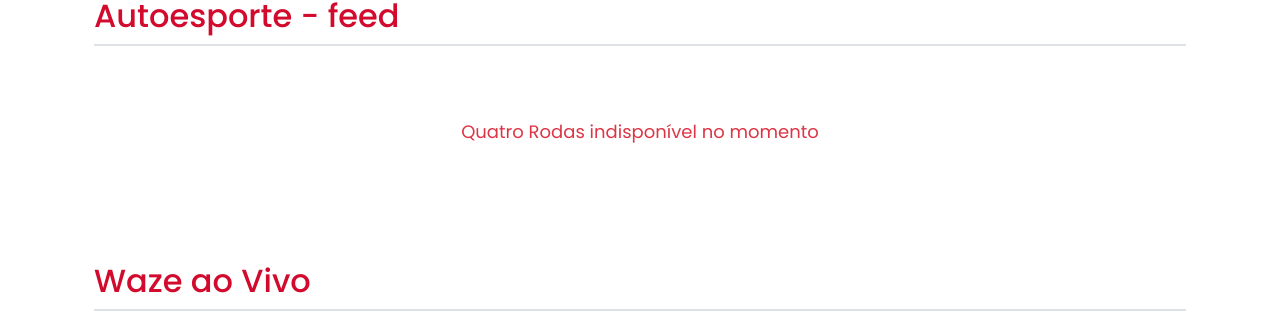
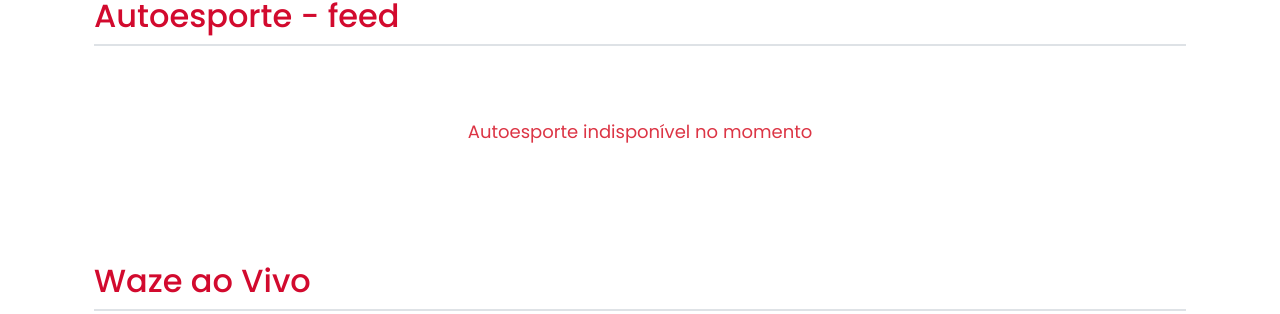
Before and after one commit to Sergio-Damm/transitoaovivo, a Jekyll site: the page built from index.html, in a window 1280 px wide and 1400 px high, scrolled down 1016 px. Shown: the part 141-455 px from the top of the window. Built offline with Jekyll 4.4.1, drawn with Linux system fonts in a browser that asks for light colours; comment, search, counter and statistics services are not loaded; some of the changed text lies outside the part shown.

Commit message:
Correction for miniatures feed motor 1

```diff
--- a/index.html
+++ b/index.html
@@ -131,14 +131,14 @@
     <div class="container">
         <div class="row">
             <div class="col-12 mx-auto">
-                <a class="link-interno" href="https://feed-transito.sergiodamm1.workers.dev/quatrorodas" target="_blank" rel="noopener noreferrer">
+                <a class="link-interno" href="https://feed-transito.sergiodamm1.workers.dev/autoesporte" target="_blank" rel="noopener noreferrer">
                     <h2 class="fs-2 text-cerise border-bottom border-2 pb-2 mb-4">Autoesporte - feed</h2>
                 </a>
-                <div id="loading5" class="text-center py-4 text-muted">
+                <div id="loading1" class="text-center py-4 text-muted">
                     <div class="spinner-border spinner-border-sm text-black me-2" role="status"></div>
                     Carregando ...
                 </div>
-                <div id="lista5" class="row g-4">
+                <div id="lista1" class="row g-4">
                 </div>
             </div>
         </div>
@@ -280,7 +280,7 @@
         <div class="row">
             <div class="col-12 mx-auto">
                 <a class="link-interno" href="https://feed-transito.sergiodamm1.workers.dev/motor1" target="_blank" rel="noopener noreferrer">
-                    <h2 class="fs-2 text-cerise border-bottom border-2 pb-2 mb-4">motor1.com - feed</h2>
+                    <h2 class="fs-2 text-cerise border-bottom border-2 pb-2 mb-4">Motor1.com - feed</h2>
                 </a>
                 <div id="loading3" class="text-center py-4 text-muted">
                     <div class="spinner-border spinner-border-sm text-black me-2" role="status"></div>
--- a/js/main.js
+++ b/js/main.js
@@ -322,7 +322,7 @@
         letras: 'MO'
     });
 
-    // Estadao (Jornal do Carro)
+    // Quatro Rodas
     carregarFeed({
         listaId: 'lista5',
         loadingId: 'loading5',
```
